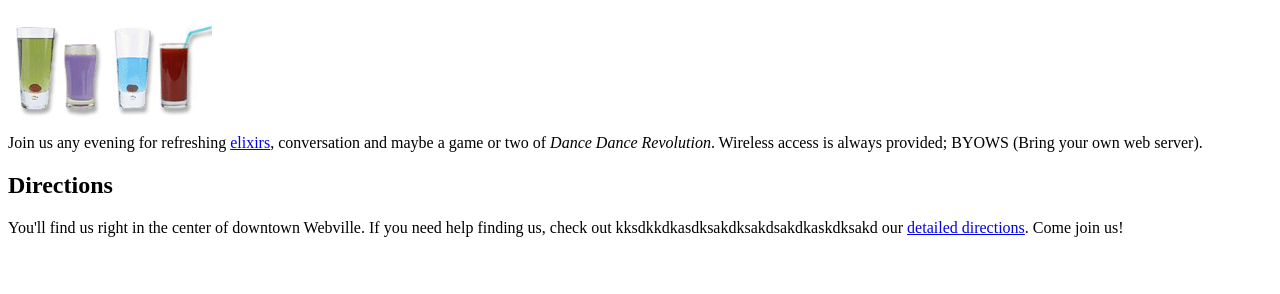
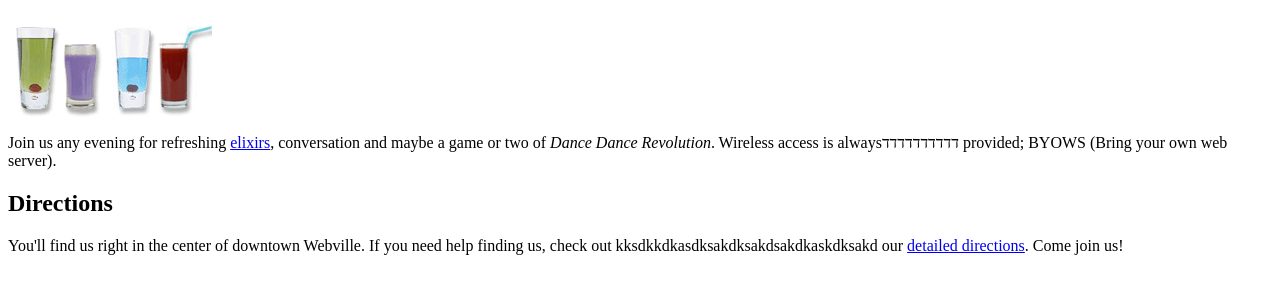
Before and after one commit to Perl89/my-site, a plain HTML site: page index.html in a window 1280 px wide. Shown: the part 48-342 px from the top of the page. Drawn offline with Linux system fonts and the light colour scheme.

Commit message:
Update index.html

```diff
--- a/index.html
+++ b/index.html
@@ -10,7 +10,7 @@
        refreshing <a href="beverages/elixir.html">elixirs</a>,
        conversation and maybe a game or two of
        <em>Dance Dance Revolution</em>.
-       Wireless access is always provided;
+       Wireless access is alwaysדדדדדדדדדד provided;
        BYOWS (Bring your own web server).
     </p>
     <h2>Directions</h2>
@@ -19,7 +19,7 @@
       If you need help finding us, check out kksdkkdkasdksakdksakdsakdkaskdksakd
       our <a href="about/directions.html">detailed directions</a>.
       Come join us!
+    </p>
     <p><a href="https://ru.wikipedia.org/wiki"Wikidфывыфвыф</a></p>
-    </p>
   </body>
 </html>
```
